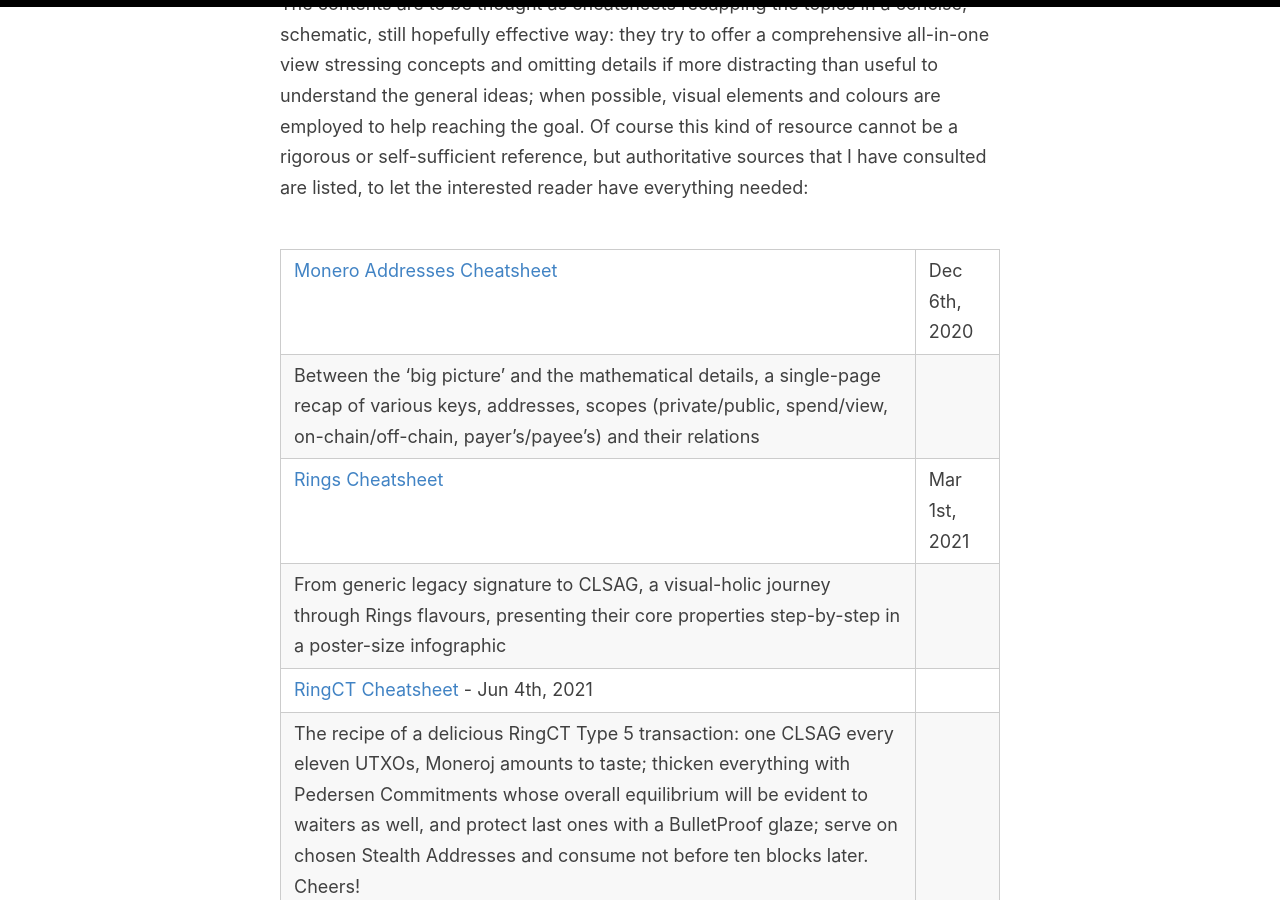
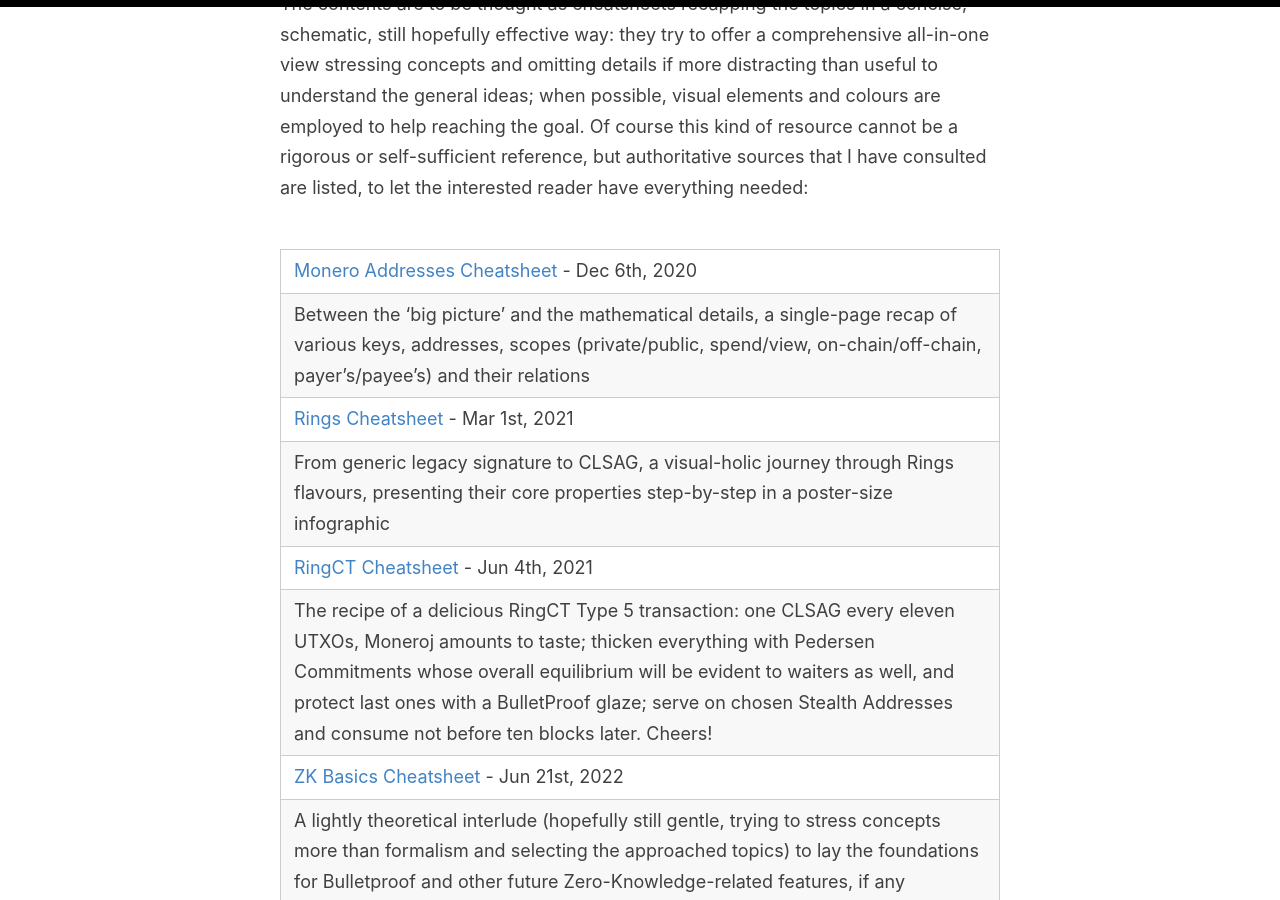
Before and after one commit to baro77/baro77.github.io, a Jekyll site: the page built from _pages/tss.md, in a window 1280 px wide and 900 px high, scrolled down 727 px. Built offline with Jekyll 4.4.1, drawn with Linux system fonts in a browser that asks for light colours.

Commit message:
tss edit

```diff
--- a/_pages/tss.md
+++ b/_pages/tss.md
@@ -14,9 +14,9 @@
 Of course this kind of resource cannot be a rigorous or self-sufficient reference, but authoritative sources that I have consulted are listed, to let the interested reader have everything needed:
 <br><br>
 
-| [Monero Addresses Cheatsheet](MoneroAddressesCheatsheet20201206.pdf){:target="_blank"} | Dec 6th, 2020 |
+| [Monero Addresses Cheatsheet](MoneroAddressesCheatsheet20201206.pdf){:target="_blank"} - Dec 6th, 2020 |
 | Between the ‘big picture’ and the mathematical details, a single-page recap of various keys, addresses, scopes (private/public, spend/view, on-chain/off-chain, payer’s/payee’s) and their relations |
-| [Rings Cheatsheet](RingsCheatsheet20210301.pdf){:target="_blank"} | Mar 1st, 2021 |
+| [Rings Cheatsheet](RingsCheatsheet20210301.pdf){:target="_blank"} - Mar 1st, 2021 |
 | From generic legacy signature to CLSAG, a visual-holic journey through Rings flavours, presenting their core properties step-by-step in a poster-size infographic |
 | [RingCT Cheatsheet](RctCheatsheet20210604.pdf){:target="_blank"} - Jun 4th, 2021 |
 | The recipe of a delicious RingCT Type 5 transaction: one CLSAG every eleven UTXOs, Moneroj amounts to taste; thicken everything with Pedersen Commitments whose overall equilibrium will be evident to waiters as well, and protect last ones with a BulletProof glaze; serve on chosen Stealth Addresses and consume not before ten blocks later. Cheers! |
```
